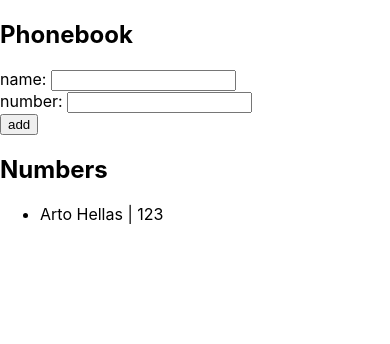
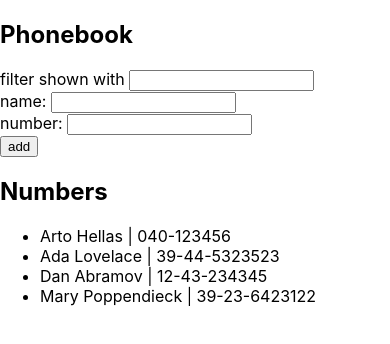
Before and after one commit to sagar4926/fso2020, a React (Create React App) app in the folder part2/the_phonebook/: page / in a window 390 px wide. Shown: the top 344 px of the page. Built offline with nearby package versions, Linux system fonts and the light colour scheme.

Commit message:
2.9*: The Phonebook Step4

```diff
--- a/part2/the_phonebook/src/App.js
+++ b/part2/the_phonebook/src/App.js
@@ -1,9 +1,15 @@
 import React, { useState } from "react";
 
 const App = () => {
-  const [persons, setPersons] = useState([{ name: "Arto Hellas", number:"123" }]);
+  const [persons, setPersons] = useState([
+    { name: "Arto Hellas", number: "040-123456" },
+    { name: "Ada Lovelace", number: "39-44-5323523" },
+    { name: "Dan Abramov", number: "12-43-234345" },
+    { name: "Mary Poppendieck", number: "39-23-6423122" },
+  ]);
   const [newName, setNewName] = useState("");
   const [newNumber, setNewNumber] = useState("");
+  const [filter, setFilter] = useState("");
 
   const addNewPerson = (event) => {
     event.preventDefault();
@@ -27,9 +33,21 @@ const App = () => {
     setNewNumber(event.target.value);
   };
 
+  const filterChanged = (event) => {
+    setFilter(event.target.value);
+  };
+
+  const personFilter = (person) => person.name.toLowerCase().includes(filter.toLowerCase());
+
+  const filteredPersons =
+    filter && filter.length > 0 ? persons.filter(personFilter) : persons;
+
   return (
     <div>
       <h2>Phonebook</h2>
+      <div>
+        filter shown with <input value={filter} onChange={filterChanged} />
+      </div>
       <form onSubmit={addNewPerson}>
         <div>
           name: <input value={newName} onChange={nameChanged} />
@@ -43,8 +61,10 @@ const App = () => {
       </form>
       <h2>Numbers</h2>
       <ul>
-        {persons.map((person) => (
-          <li key={person.name}>{person.name} | {person.number}</li>
+        {filteredPersons.map((person) => (
+          <li key={person.name}>
+            {person.name} | {person.number}
+          </li>
         ))}
       </ul>
     </div>
```
Also changed, not shown: 1 other file (tests, documents, lock files or other folders).
